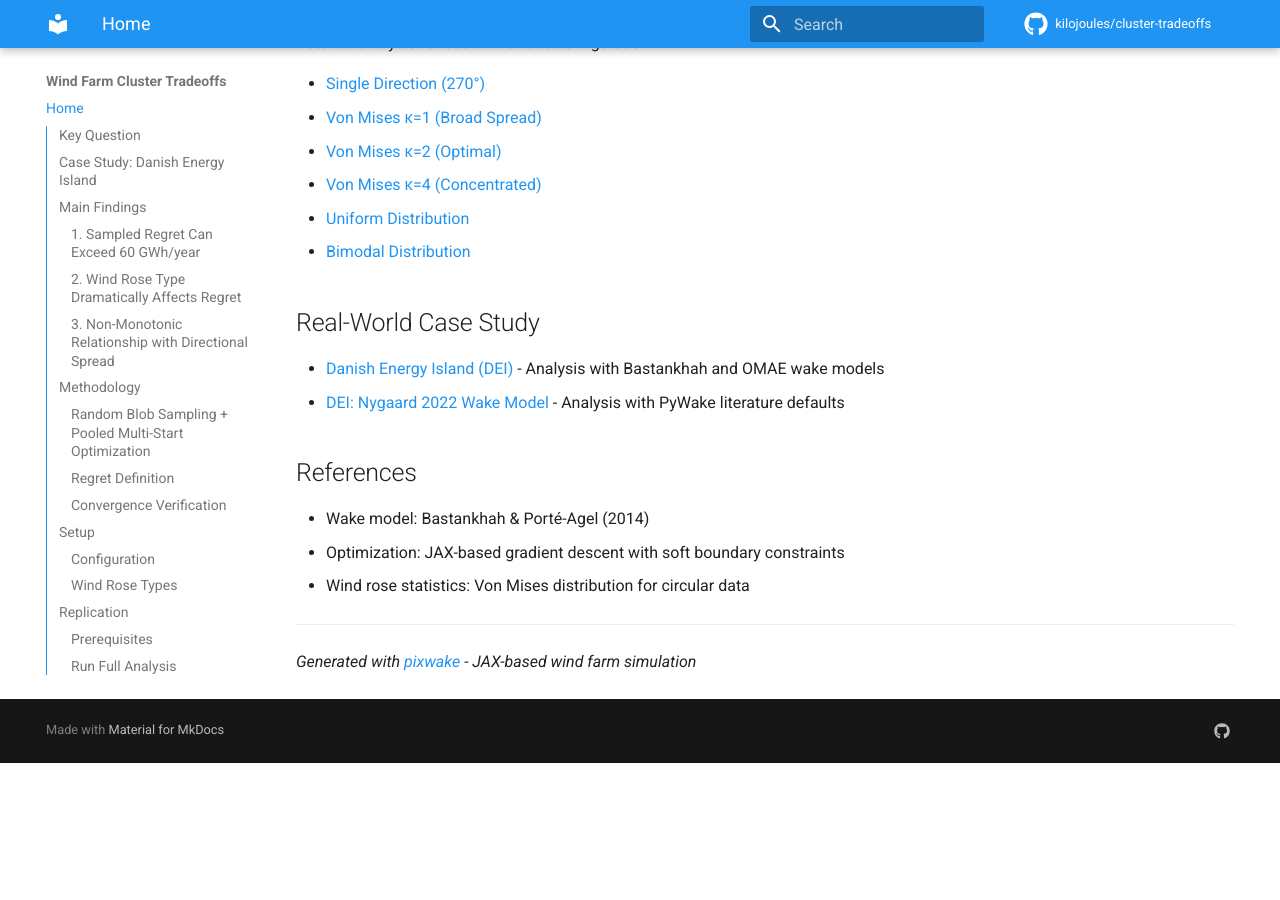
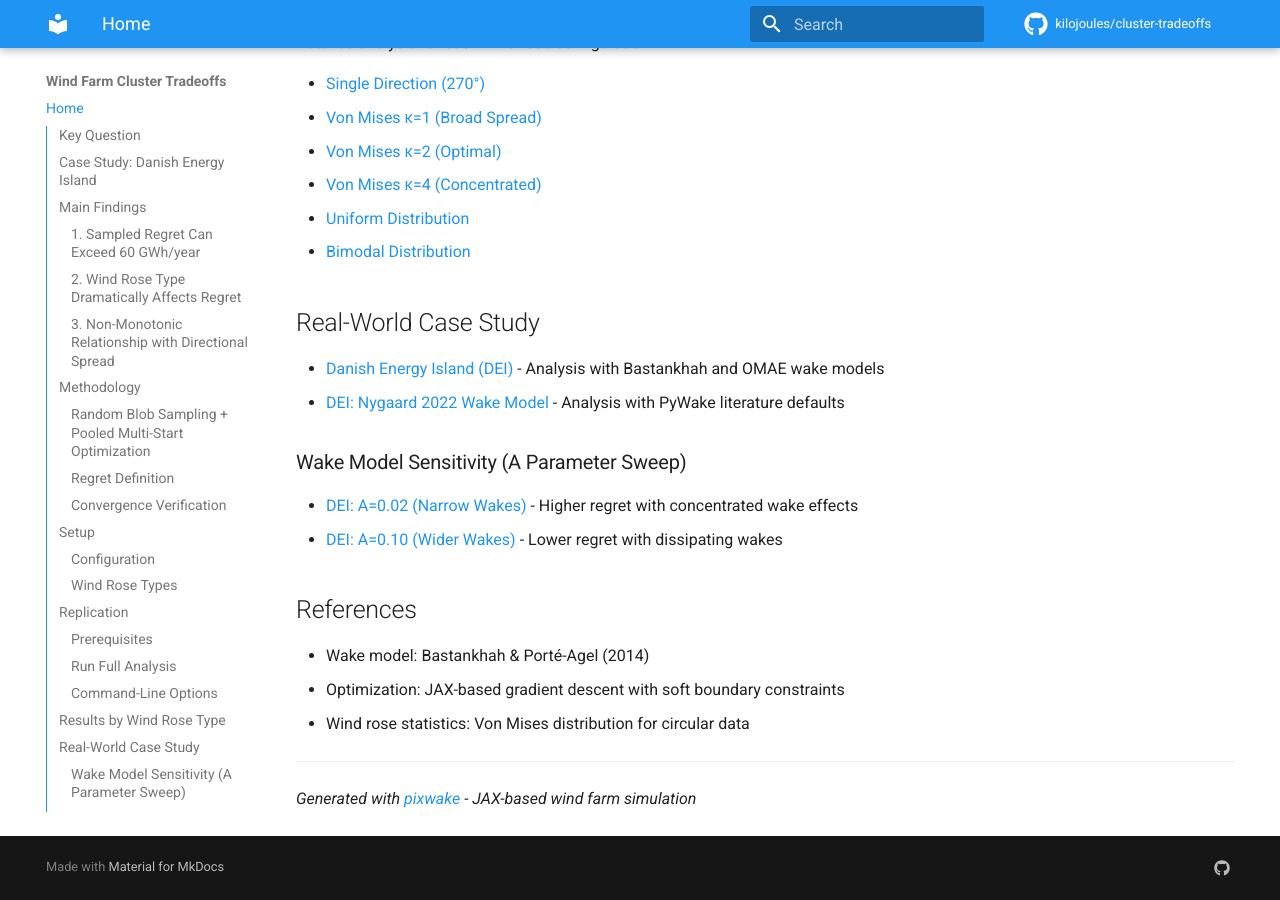
Before and after one commit to kilojoules/cluster-tradeoffs, an MkDocs documentation site: the page built from docs/index.md, in a window 1280 px wide and 900 px high, scrolled down 5935 px. Built offline with MkDocs 1.6.1 and Material for MkDocs 9.7.7, drawn with Linux system fonts in a browser that asks for light colours; comment, search, counter and statistics services are not loaded; before the commit the page ends 6698 px from its top, so only the background shows below that.

Commit message:
docs: add links to A parameter sweep pages in index

```diff
--- a/docs/index.md
+++ b/docs/index.md
@@ -180,6 +180,11 @@
 - [Danish Energy Island (DEI)](dei-case-study.md) - Analysis with Bastankhah and OMAE wake models
 - [DEI: Nygaard 2022 Wake Model](dei-nygaard2022.md) - Analysis with PyWake literature defaults
 
+### Wake Model Sensitivity (A Parameter Sweep)
+
+- [DEI: A=0.02 (Narrow Wakes)](dei-A0.02.md) - Higher regret with concentrated wake effects
+- [DEI: A=0.10 (Wider Wakes)](dei-A0.10.md) - Lower regret with dissipating wakes
+
 ## References
 
 - Wake model: Bastankhah & Porté-Agel (2014)
```
